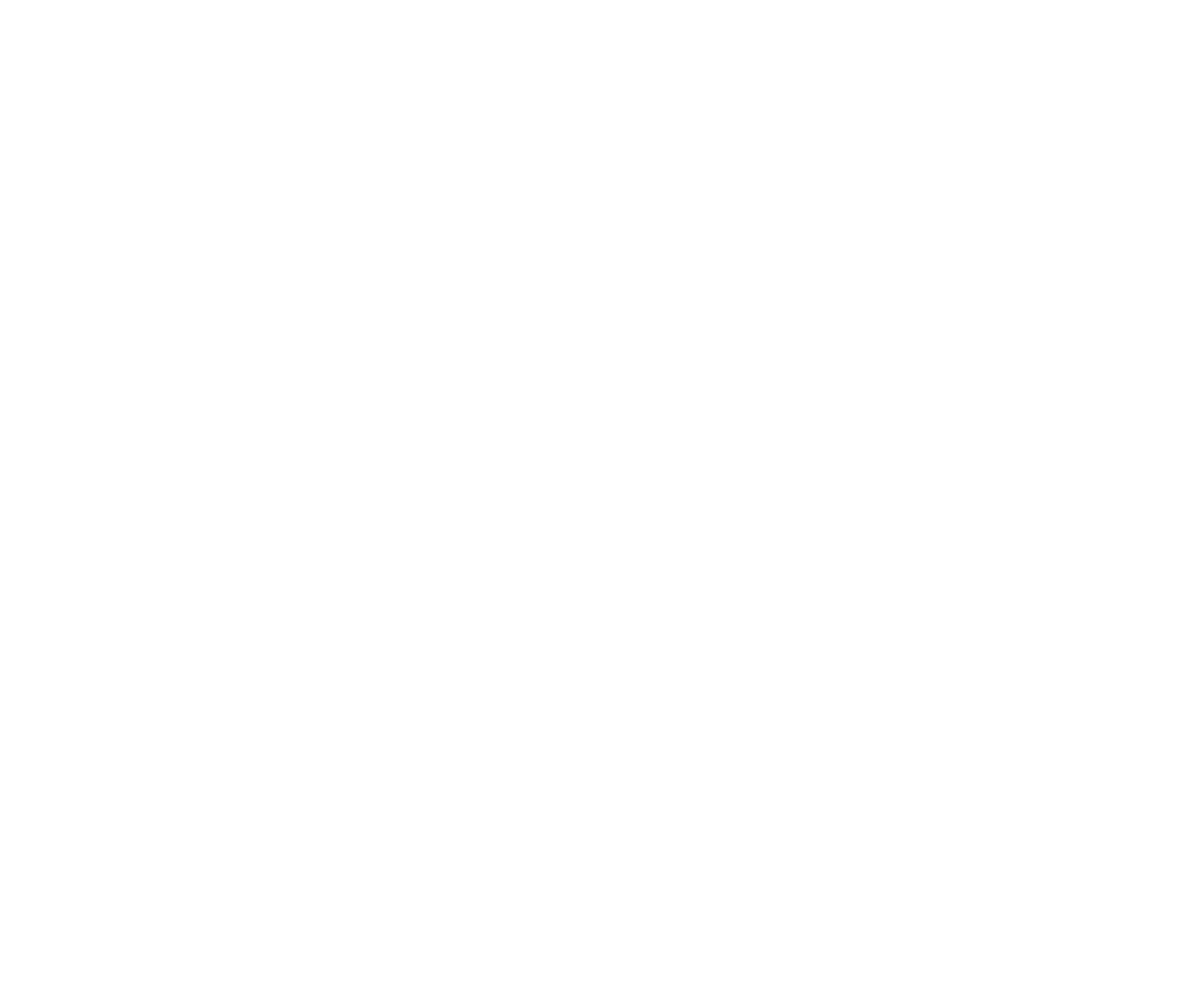
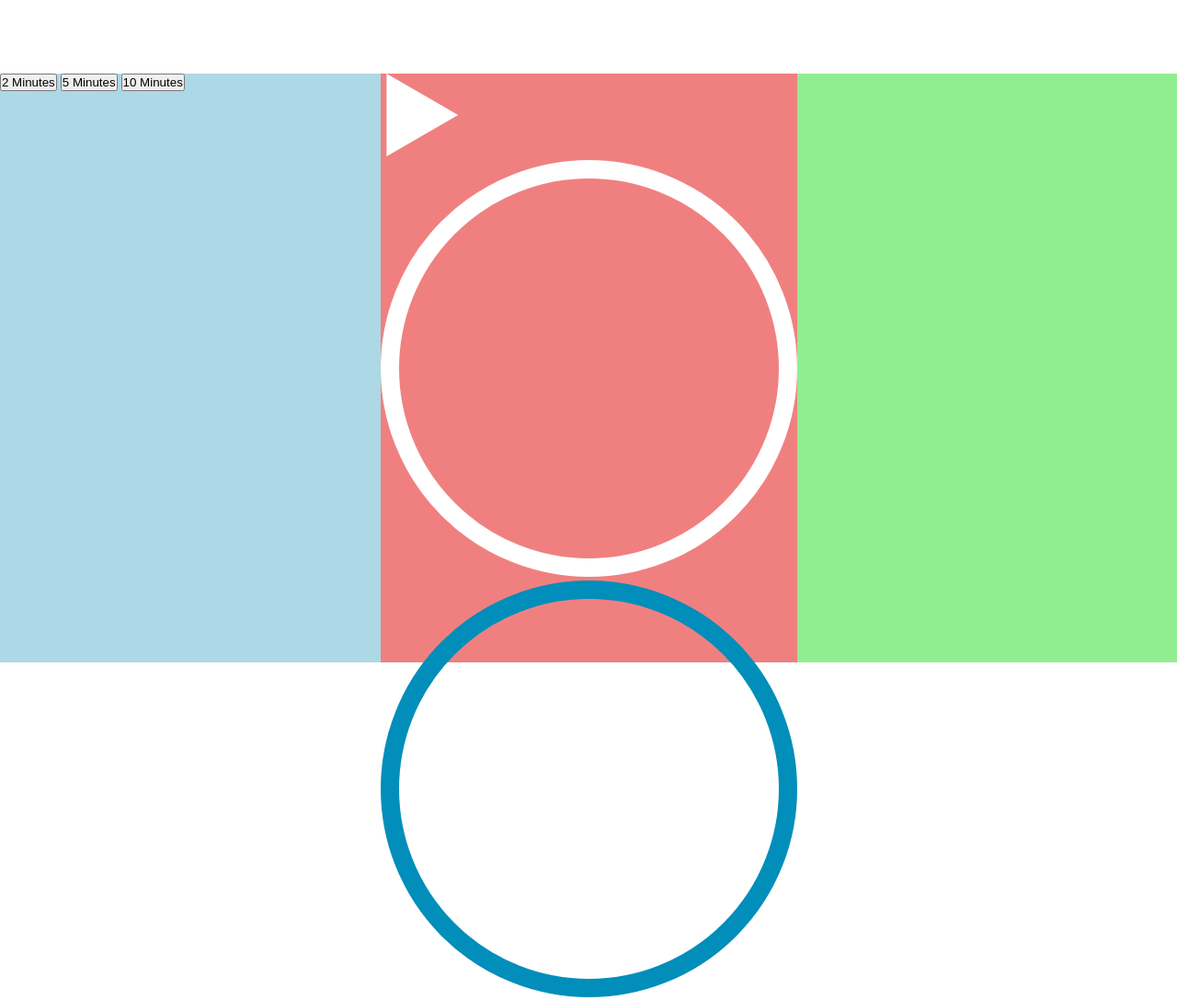
Before and after one commit to sakurai-chihiro/meditation-app, a plain HTML site: page index.html in a window 1280 px wide. Shown: the whole page at 92% size. Before the commit the page ends 800 px from the top, so only its background shows below. Drawn offline with Linux system fonts and the light colour scheme.

Commit message:
[update]マークアップ中

```diff
--- a/css/scss/style.scss
+++ b/css/scss/style.scss
@@ -1,14 +1,27 @@
-// gulp
-// ネストのテスト
-div {
-  p {
-    font-weight: bold;
-  }
+* {
+  margin: 0;
+  padding: 0;
+  box-sizing: border-box;
 }
 
-// 変数のテスト
-$fontColor: #333;
-
-h1 {
-  color: $fontColor;
+.app {
+  height: 100vh;
+  display: flex;
+  justify-content: space-evenly;
+  align-items: center;
 }
+.time-select,
+.sound-picker,
+.player-container {
+  height: 80%;
+  flex: 1;
+}
+.time-select {
+  background-color: lightblue;
+}
+.sound-picker {
+  background-color: lightgreen;
+}
+.player-container {
+  background-color: lightcoral;
+}
--- a/index.html
+++ b/index.html
@@ -7,6 +7,28 @@
   <title>Meditation App/瞑想アプリ</title>
 </head>
 <body>
+  <main>
+    <div class="app">
+      <div class="time-select">
+        <button data-time="120">2 Minutes</button>
+        <button data-time="300">5 Minutes</button>
+        <button data-time="600">10 Minutes</button>
+      </div>
+      <div class="player-container">
+        <audio class="song">
+          <source src="./sounds/rain.mp3">
+        </audio>
+        <img src="./svg/play.svg" alt="play" class="play">
+        <svg class="track-outline" width="453" height="453" viewBox="0 0 453 453" fill="none" xmlns="http://www.w3.org/2000/svg">
+          <circle cx="226.5" cy="226.5" r="216.5" stroke="white" stroke-width="20"/>
+        </svg>
+        <svg class="moving-outline" width="453" height="453" viewBox="0 0 453 453" fill="none" xmlns="http://www.w3.org/2000/svg">
+          <circle cx="226.5" cy="226.5" r="216.5" stroke="#018EBA" stroke-width="20"/>
+        </svg>
+      </div>
+      <div class="sound-picker"></div>
+    </div>
+  </main>
 
   <script src="./app.js"></script>
 </body>
```
Also changed, not shown: css/style.css.
